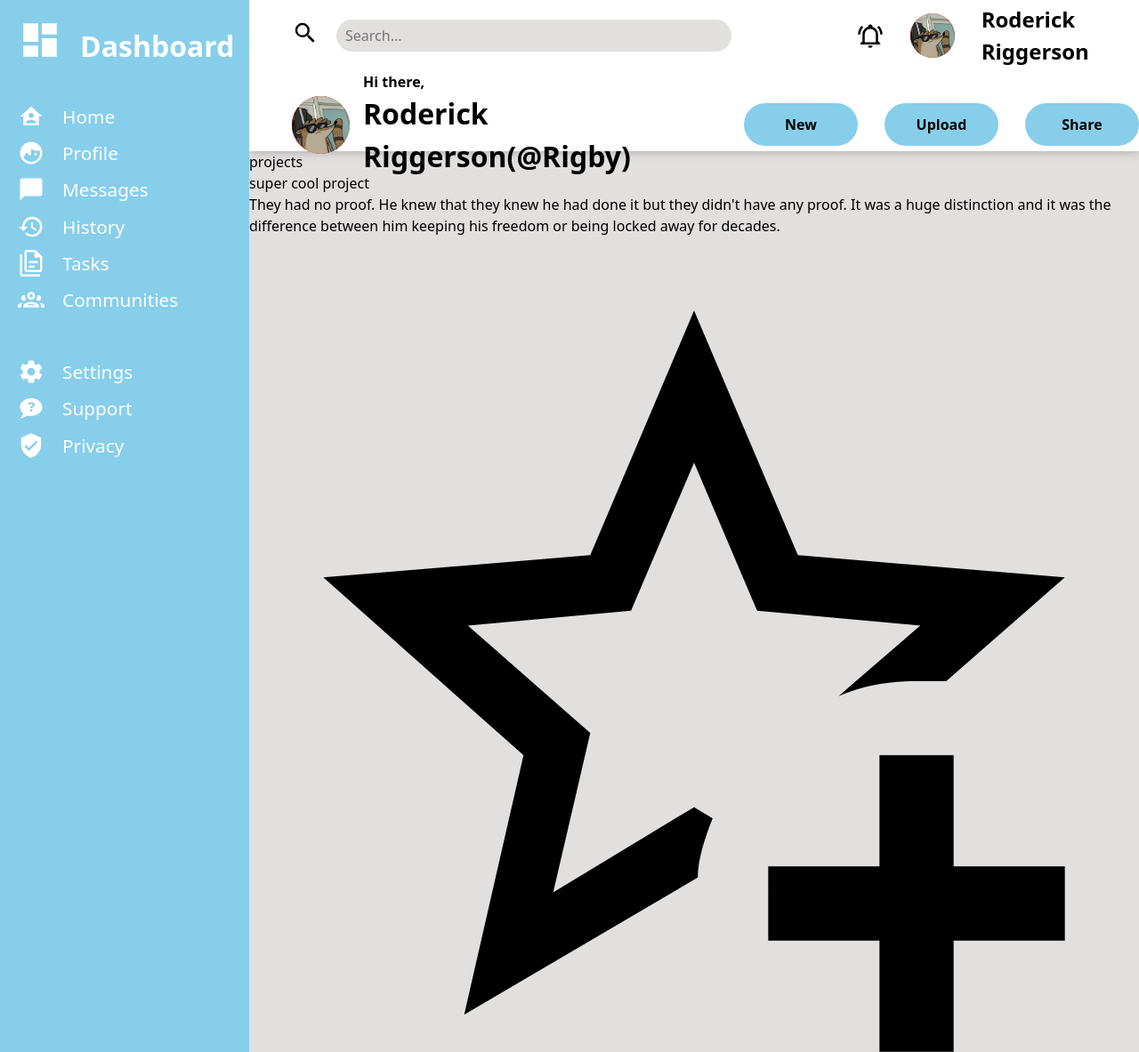
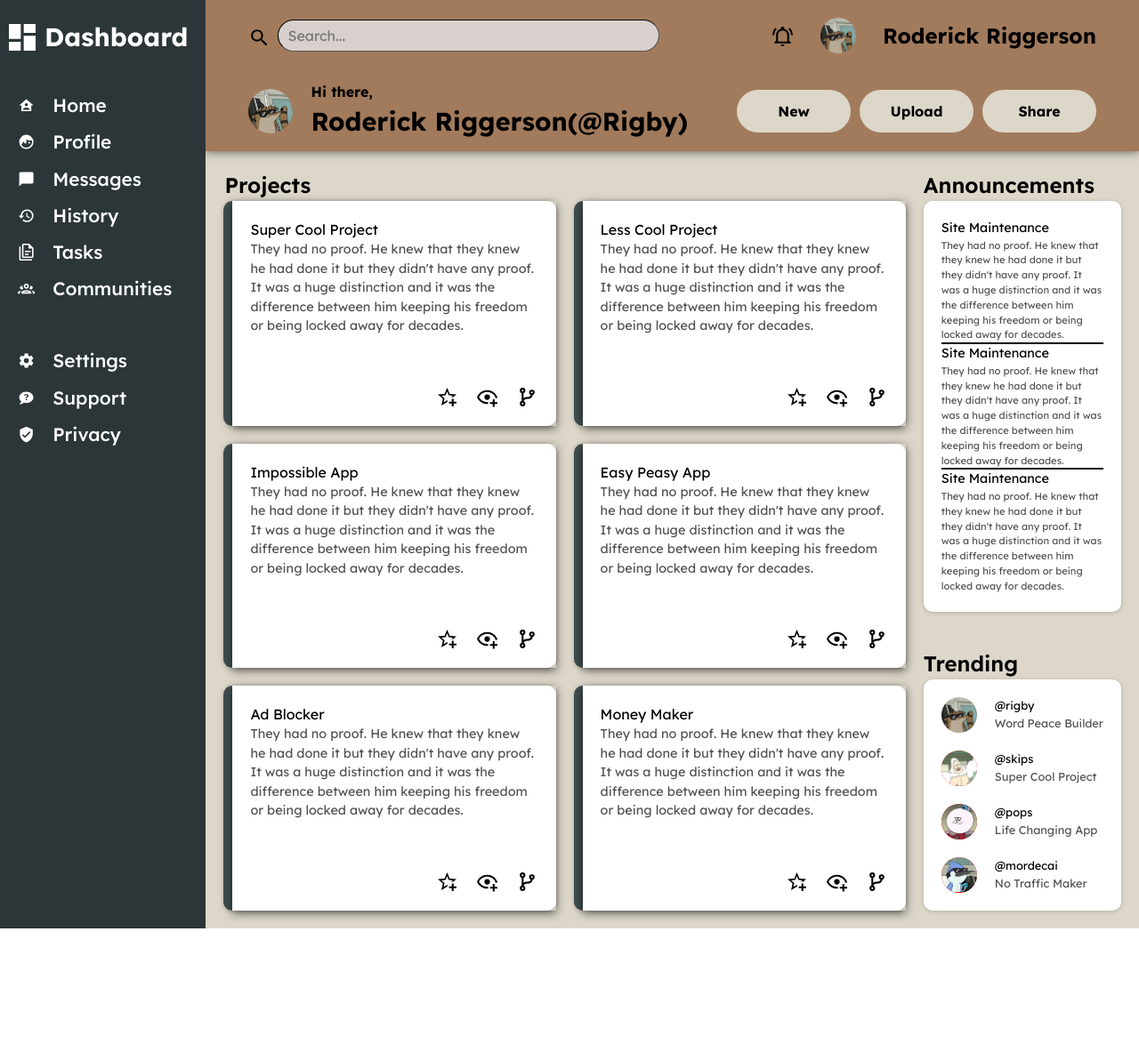
Before and after one commit to Kinzerto/Admin-Dashboard, a plain HTML site: page index.html in a window 1280 px wide. Shown: the top 1183 px of the page at 89% size. After the commit the page ends 1044 px from the top, so only its background shows below. Drawn offline with Linux system fonts and the light colour scheme.

Commit message:
styled main content

```diff
--- a/style.css
+++ b/style.css
@@ -9,7 +9,7 @@
 * {
     margin: 0;
     padding: 0;
-    font-family: Nunito Sans, system-ui, -apple-system, BlinkMacSystemFont, 'Segoe UI', Roboto, Oxygen, Ubuntu, Cantarell, 'Open Sans', 'Helvetica Neue', sans-serif;
+    font-family: "Lexend", system-ui, -apple-system, BlinkMacSystemFont, 'Segoe UI', Roboto, Oxygen, Ubuntu, Cantarell, 'Open Sans', 'Helvetica Neue', sans-serif;
 }
 
 /* 3. Enable keyword animations */
@@ -77,11 +77,15 @@ h6 {
     isolation: isolate;
 }
 
+:root {
+    --card-header-font-size: 1.2rem;
+}
+
 /**************************************************************************************/
 
 .container {
     display: grid;
-    grid-template-columns: 280px 1fr;
+    grid-template-columns: auto 1fr;
     grid-template-rows: 1fr 5fr;
     height: 100vh;
     width: 100%;
@@ -95,7 +99,7 @@ h6 {
     display: flex;
     flex-direction: column;
     gap: 10px;
-    background-color: skyblue;
+    background-color: #2C3639;
     padding: 20px;
     grid-column: 1;
     grid-row: 1 / 3;
@@ -106,39 +110,37 @@ h6 {
 .container .sidebar .links {
     display: flex;
     column-gap: 20px;
-    /* border: 1px solid red; */
-
 }
 
 /*****************************************/
 /* ICONS */
 .container .sidebar .links>svg {
     flex-shrink: 0;
-    height: 30px;
+    height: 1.2rem;
     padding: 0;
     margin: 0;
-    /* color: white; */
-    /* background-color: white; */
+    align-self: center;
     fill: white;
 }
 
 /*************************************/
-/* .container .sidebar .dashboard {
-    font-size: 30px;
+.container .sidebar .dashboard {
+    display: flex;
+    gap: 5px;
+    margin-left: -15px;
     color: white;
     margin-bottom: 30px;
     align-items: start;
-} */
+}
 
 .container .sidebar>.dashboard h1 {
-    margin-top: 8px;
-    font-size: 2rem;
+    align-self: center;
+    font-size: 1.8rem;
     color: white;
-    margin-bottom: 30px;
 }
 
 .container .sidebar>.dashboard svg {
-    height: 50px;
+    height: 40px;
 
 }
 
@@ -166,29 +168,25 @@ h6 {
     grid-template-columns: 2fr 1fr;
     grid-template-rows: 80px 90px;
     /* place-items: center; */
+    background-color: #A27B5C;
     padding-left: var(--header-padding-left);
-    box-shadow: 0 1px 10px rgba(0,0,0,0.25);
+    box-shadow: 0 1px 10px rgba(0, 0, 0, 0.555);
     z-index: 0;
-}
-.container .header > *{
-    /* border: 2px solid red; */
 }
 
 
 .header .search {
-    /* border: 1px solid red; */
     display: flex;
-    /* padding-top: var(--header-top-padding); */
     align-items: center;
-    column-gap: 20px;
+    column-gap: 8px;
 
 
 }
 
 .header .search svg {
-    /* flex-shrink: 0; */
+    margin-top: 10px;
     flex-shrink: 0;
-    height: 30px;
+    height: 25px;
     cursor: pointer;
 
     display: inline-block;
@@ -196,19 +194,18 @@ h6 {
 
 .header .search input {
     width: 70%;
-    /* height: 3em; */
     background-color: rgba(223, 219, 219, 0.89);
     border-radius: 20px;
     padding-left: 10px;
-    border-style: none;
+    border-width: 1px;
+    border-color: black;
     height: 2.3em;
-    /* background-color: red; */
 }
 
 .header .user-info {
     display: flex;
-    /* border: 1px solid red; */
-    /* padding-top: var(--header-top-padding);   */
+    padding-right: 3em;
+    justify-content: end;
     align-items: center;
     gap: 30px;
 }
@@ -216,68 +213,71 @@ h6 {
 .header .user-info svg {
     cursor: pointer;
     flex-shrink: 0;
-    height: 30px;
+    height: 25px;
 }
 
 .header .user-info .profile {
     overflow: hidden;
-    height: 50px;
-    width: 50px;
+    height: 40px;
+    width: 40px;
     background-color: red;
     border-radius: 100%;
     flex-shrink: 0;
 }
 
 .header .user-info h1 {
-    /* color: red; */
     font-size: 1.5rem;
+    text-wrap: nowrap;
 }
 
-/* .header .greetings > *{
-    border: 1px solid green;
-} */
 .header .greetings {
     grid-column: 1/ span 2;
     display: grid;
-    column-gap: 10px;
     grid-template-columns: 70px 1fr 1fr;
-    /* grid-template-rows: 1fr 30px; */
     align-items: start;
-    /* padding-bottom: 50px; */
 }
-.header .greetings :nth-child(2){
+
+.header .greetings :nth-child(2) {
     align-self: flex-end;
     font-weight: bold;
 }
+
 .header .greetings .profile {
-    align-self:center ;
+    align-self: center;
     grid-row: 1/span 2;
     overflow: hidden;
-    height: 65px;
-    width: 65px;
-    background-color: red;
+    height: 50px;
+    width: 50px;
+    background-color: transparent;
     border-radius: 100px;
 }
 
 .header .greetings h1 {
-    /* color: rebeccapurple; */
+    text-wrap: nowrap;
+    font-size: clamp(20px, -20.3846px + 3.8462cqi, 32px);
     align-items: start;
 }
-.header .greetings .buttons{
+
+.header .greetings .buttons {
+    padding-right: 3em;
     align-self: center;
     grid-column: 3;
-    grid-row: 1 / span 2    ;
+    grid-row: 1 / span 2;
     display: flex;
-    justify-content: center;
-    gap: 30px;
+    justify-content: end;
+    gap: 10px;
 }
-.header .greetings .buttons > *{
+
+.header .greetings .buttons>* {
     cursor: pointer;
     height: 3em;
-    width: 8em;
+    width: min(100%, 8em);
+    ;
+    min-width: 40px;
     border-radius: 30px;
     border-style: none;
-    background-color: skyblue   ;
+    /* color: white; */
+    background-color: #DCD7C9;
     text-transform: capitalize;
     font-weight: bold;
 }
@@ -285,6 +285,163 @@ h6 {
 
 /*********************************************************************/
 
-.container .main-content {
-    background-color: rgba(223, 219, 219, 0.89);
+.main-content {
+    background-color: #DCD7C9;
+    display: grid;
+    grid-template-columns: 4fr 1fr;
 }
+
+.main-content .title {
+    font-size: 1.5rem;
+    padding-top: 20px;
+    text-transform: capitalize;
+    font-weight: 600;
+}
+
+.main-content .projects {
+    grid-column: 1;
+    grid-row: 1 / span 2;
+    display: grid;
+    grid-template-rows: auto 1fr;
+}
+
+.projects .title {
+    padding-left: 21px
+}
+
+.main-content .projects .project-cards {
+    display: grid;
+    grid-template-columns: repeat(2, 1fr);
+    gap: 20px;
+    padding: 0 20px 20px 20px;
+}
+
+.main-content .projects .project-cards .card {
+    background-color: white;
+    border-left: 10px solid #3F4E4F;
+    grid-template-rows: 100%;
+    border-radius: 10px;
+    box-shadow: 0 1px 5px rgba(0, 0, 0, 0.2);
+}
+
+.card .card-content {
+    padding: 20px;
+    height: 100%;
+    display: grid;
+    grid-template-columns: 1fr 1fr;
+    grid-template-rows: auto 1fr auto;
+    box-shadow: 0 3px 10px rgba(0, 0, 0, 0.555);
+}
+
+.card .card-content>.card-title {
+    grid-column: 1 / -1;
+    text-transform: capitalize;
+    font-size: 1rem;
+
+}
+
+.card .card-content>p {
+    grid-row: 2;
+    grid-column: 1 / -1;
+    font-size: 0.9rem;
+    color: rgba(0, 0, 0, 0.678);
+}
+
+.card .card-content> :nth-child(3) {
+    grid-column: 2;
+    grid-row: 3;
+    gap: 20px;
+    justify-self: end;
+}
+
+.card .card-content>.buttons {
+    display: grid;
+    grid-template-columns: 1fr 1fr 1fr;
+}
+
+.card .card-content>.buttons svg {
+    height: 25px;
+}
+
+.main-content .announcements {
+    grid-column: 2;
+    display: grid;
+    grid-template-rows: auto 1fr;
+}
+
+.main-content .announcements .announcement-card {
+    display: grid;
+    grid-auto-rows: repeat(3, 1fr);
+    padding: 20px;
+    /* height: 50vh; */
+    overflow-y: auto;
+    background-color: white;
+    margin: 0 20px 20px 0px;
+    border-radius: 10px;
+    box-shadow: 0 1px 5px rgba(0, 0, 0, 0.2);
+}
+
+.announcement-card .headline {
+    border-bottom: 2px solid black;
+
+}
+
+.announcement-card :last-child {
+    border-style: none;
+
+}
+
+.announcement-card .headline .headline-title {
+    font-size: 0.9rem;
+}
+
+.announcement-card .headline p {
+    color: rgba(0, 0, 0, 0.678);
+    font-size: 0.7rem;
+}
+
+.main-content .trending-cards {
+    padding: 20px;
+    grid-column: 2;
+}
+
+.main-content .trending .trending-cards {
+    display: grid;
+    row-gap: 20px;
+    background-color: white;
+    margin: 0 20px 20px 0px;
+    border-radius: 10px;
+    box-shadow: 0 1px 5px rgba(0, 0, 0, 0.2);
+}
+
+.trending-cards .trend {
+    display: grid;
+    grid-template-columns: 60px 1fr;
+    grid-auto-rows: auto;
+}
+
+.trend .profile {
+    overflow: hidden;
+    height: 40px;
+    width: 40px;
+    background-color: red;
+    border-radius: 100%;
+    flex-shrink: 0;
+    grid-row: 1 / span 2;
+    align-self: center;
+}
+
+.trend .user {
+    align-self: flex-end;
+    font-size: 0.8rem;
+}
+
+.trend .user::before {
+    content: "@";
+}
+
+.trend .project {
+    font-size: 0.8rem;
+    text-wrap: nowrap;
+    color: rgba(0, 0, 0, 0.678);
+}
```
